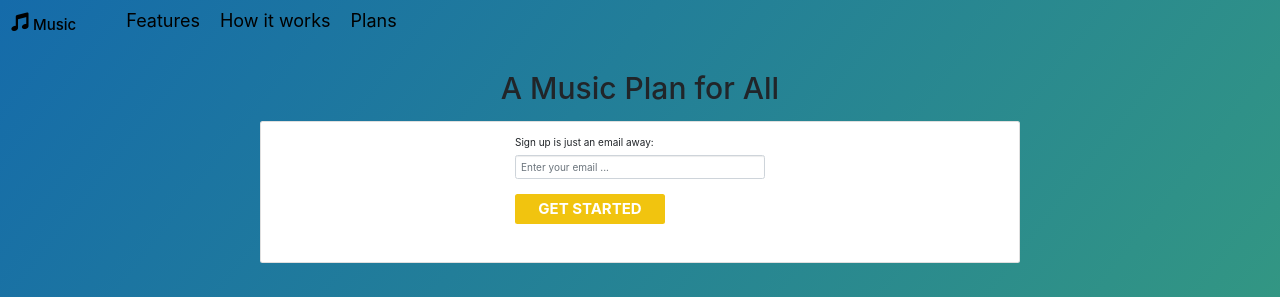
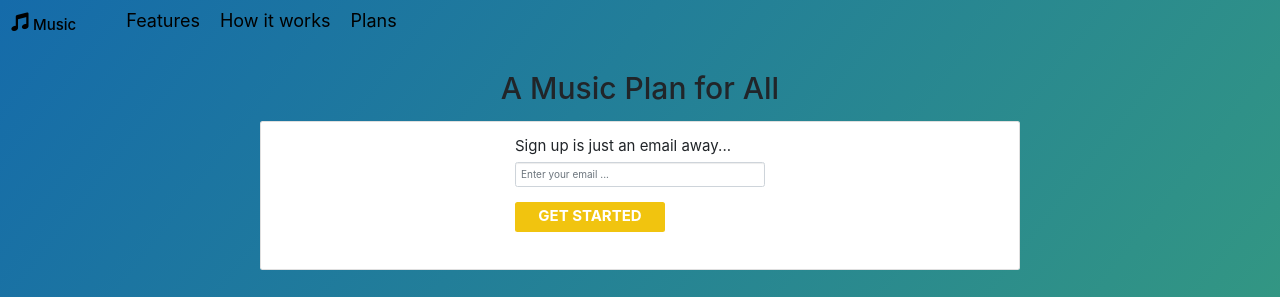
Before and after one commit to rogercodes1/LandingPage, an Angular app: page / in a window 1280 px wide. Shown: the top 297 px of the page. Built offline with nearby package versions, Linux system fonts and the light colour scheme.

Commit message:
landing page finished.

```diff
--- a/src/app/app.component.css
+++ b/src/app/app.component.css
@@ -38,6 +38,9 @@ li.nav-link{
 /* Sign up email container */
 .card-body{
   margin: auto;
+}
+.sign-up{
+  font-size: 1.5em;
 }
 input[type="email"] {
     max-width: 375px;
@@ -109,18 +112,26 @@ ul{
 .card-plan{
   margin: 20px;
   padding: 40px;
-  height:350px;
+  height:380px;
+  width: 350px;
   position: relative;
 }
 .plan-cont{
   display: flex;
   flex-direction: row;
-  justify-content: space-between;
+  /* justify-content: space-between; */
   height:500px;
+  justify-content: center;
 }
 .plan-btn{
   font-size: 1.5em;
   padding:10px;
+}
+
+@media (max-width:1130px) {
+  .plan-cont{
+    flex-wrap: wrap;
+  }
 }
 
 /*test css  */
@@ -132,7 +143,6 @@ ul{
 
 /* iFrame */
 .video{
-
   transform: translate(0%);
   text-align: center;
   margin-left: auto;
--- a/src/app/app.component.html
+++ b/src/app/app.component.html
@@ -27,7 +27,7 @@
     <div class="card mt-sm-3 col-md-8">
       <div class="card-body">
         <div class="form-group ">
-          Sign up is just an email away:
+          <span class="sign-up">Sign up is just an email away...</span>
           <div class="form-label"
           *ngIf="email">
             <strong>Email: {{ email }}</strong>
```
